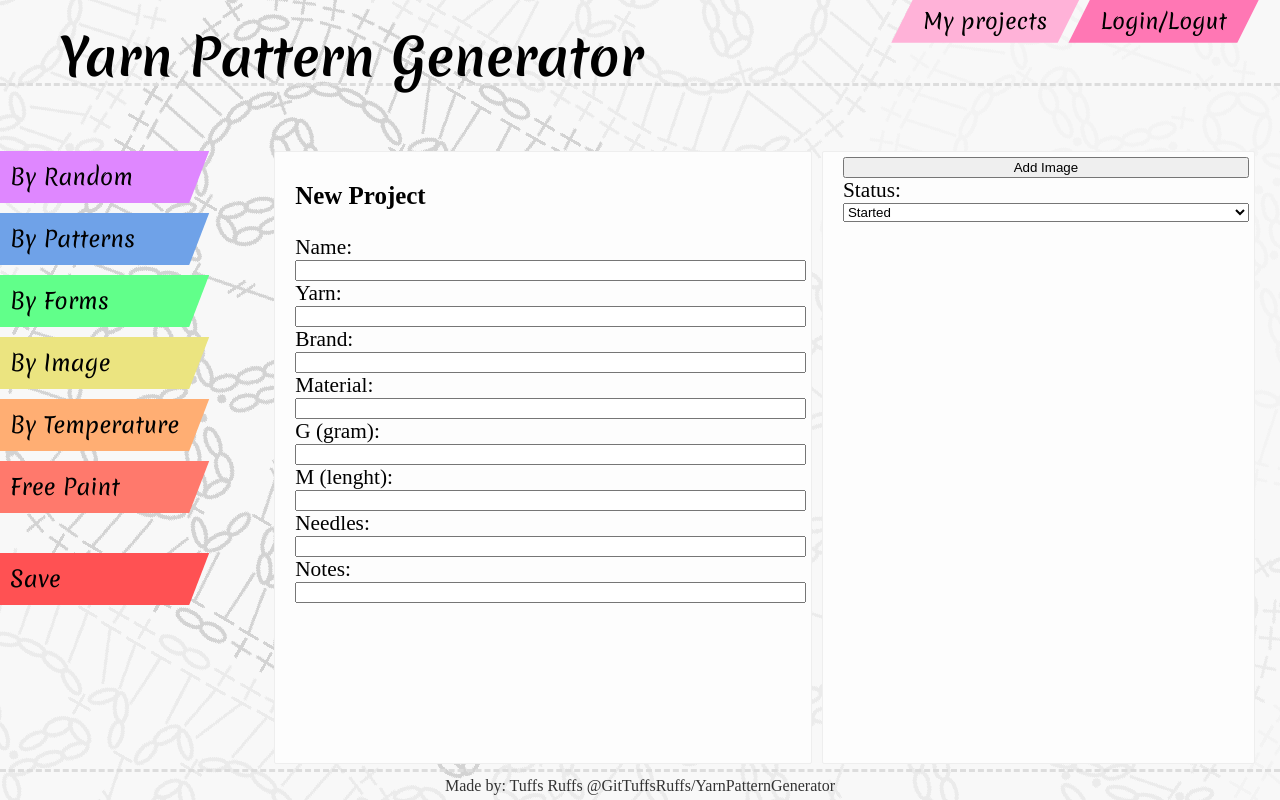
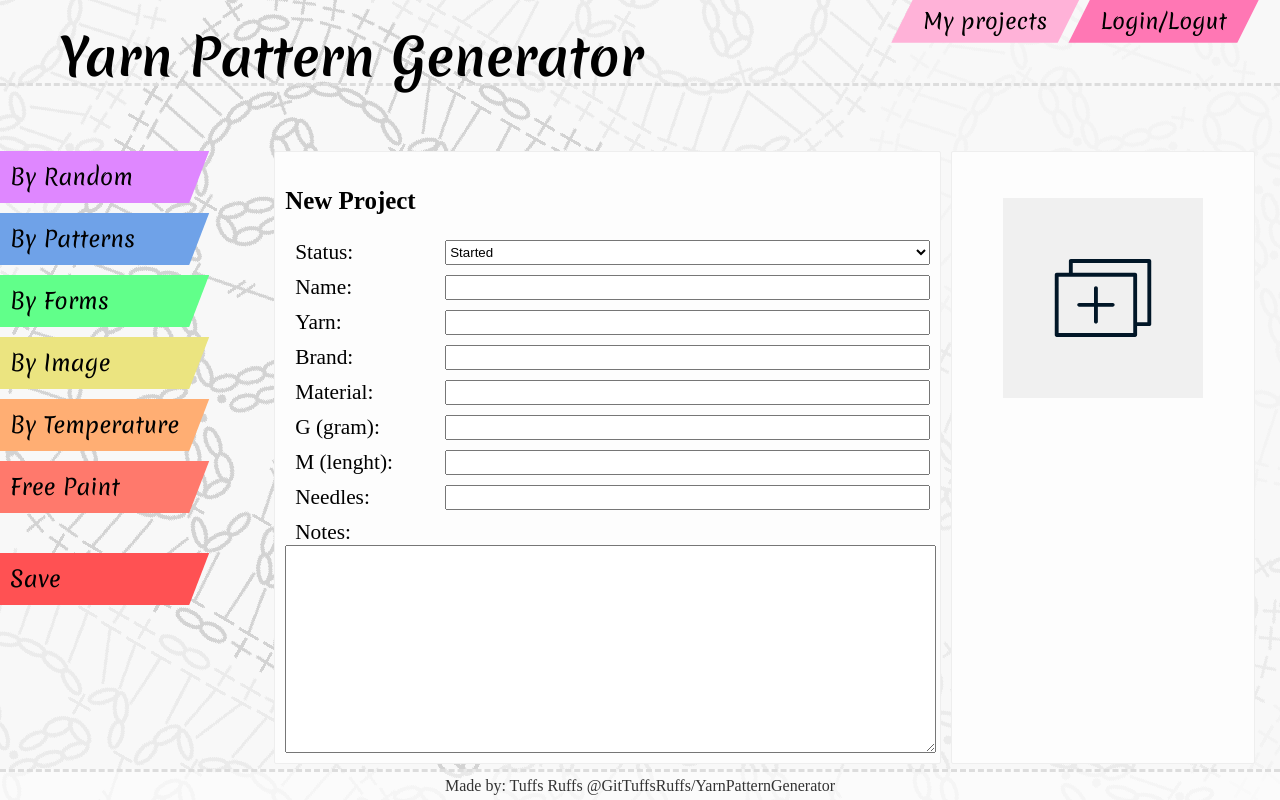
Before and after one commit to GitTuffsRuffs/YarnPatternGenerator, a Vue app in the folder front/: page /newproject in a window 1280 px wide. Built offline with nearby package versions, Linux system fonts and the light colour scheme.

Commit message:
Fixt new project view

```diff
--- a/front/src/App.vue
+++ b/front/src/App.vue
@@ -1,6 +1,5 @@
 <template>
     <div id="app">
-        <div id="BGimage">
             <YearnHeader/>
 
             <div id="ContentAll">
@@ -9,7 +8,6 @@
             </div>
 
             <YarnFooter/>
-        </div>
     </div>
 </template>
 
@@ -22,13 +20,9 @@
         margin: 0;
     }
 
-    #BGimage {
+    #app {
         background-image: url("assets/img/Squer4.png");
         background-repeat: no-repeat;
-        display: flex;
-        flex-direction: column;
-        min-height: 100vh;
-        margin: 0;
     }
 
     #ContentAll {
--- a/front/src/components/YarnFooter.vue
+++ b/front/src/components/YarnFooter.vue
@@ -16,6 +16,7 @@
         font-size: 12pt;
         color: #333333;
         border-top: 3px dashed #dddddd;
+        background-color: rgba(255,255,255,0.5);
 
         a {
             color: inherit;
--- a/front/src/views/NewProject.vue
+++ b/front/src/views/NewProject.vue
@@ -1,37 +1,39 @@
 <template>
-    <main id="MainBord">
+    <main id="MainProject">
 
         <div id="project">
             <h3>New Project</h3>
 
-            <span>Name:</span><input type="text" name="name">
-            <span>Yarn:</span><input type="text" name="yarn">
-            <span>Brand:</span><input type="text" name="brand">
-            <span>Material:</span><input type="text" name="material">
-            <span>G (gram):</span><input type="number" name="gram" min="0">
-            <span>M (lenght):</span><input type="number" name="lenght" min="0">
-            <span>Needles:</span><input type="text" name="needlse">
-            <span>Notes:</span><input type="text" name="notes">
+            <label>
+                <span>Status:</span>
+                <select> <!-- loop status from db? -->
+                    <option value="started">Started</option>
+                    <option value="paused">Paused</option>
+                    <option value="done">Done</option>
+                    <option value="canceled">Canceled</option>
+                </select>
+            </label>
 
+            <label><span>Name:</span><input type="text" name="name"> </label>
+            <label><span>Yarn:</span><input type="text" name="yarn"> </label>
+            <label><span>Brand:</span><input type="text" name="brand"> </label>
+            <label><span>Material:</span><input type="text" name="material"> </label>
+            <label><span>G (gram):</span><input type="number" name="gram" min="0"> </label>
+            <label><span>M (lenght):</span><input type="number" name="lenght" min="0"></label>
+            <label><span>Needles:</span><input type="text" name="needlse"> </label>
+            <label class="area"><span>Notes:</span><textarea name="notes"></textarea> </label>
         </div>
 
         <div>
-            <input type="button" name="img" value="Add Image"/>
-            Status:
-            <select> <!-- loop status from db? -->
-                <option value="started">Started</option>
-                <option value="paused">Paused</option>
-                <option value="done">Done</option>
-                <option value="canceled">Canceled</option>
-            </select>
-
+            <button type="button"><img :src="require('../assets/img/add-img.svg')" /></button>
         </div>
 
     </main>
 </template>
 
 <style lang="less">
-    #MainBord {
+    #MainProject {
+        display: flex;
         flex-grow: 1;
         margin-top: 40px;
         margin-right: 20px;
@@ -39,17 +41,61 @@
         font-size: 16pt;
     }
 
-    #MainBord > div {
+    #MainProject > div {
         display: flex;
+        background-color: #fdfdfd;
+        border: solid #eeeeee 1px;
+        margin: 5px;
+        padding: 10px;
+        border-radius: 2px;
         flex-direction: column;
-        flex-grow: 1;
-        padding-left: 20px;
+
+        > button {
+            background-color: transparent;
+            border: none;
+            margin: 35px;
+
+            > img {
+                height: 200px;
+            }
+        }
+
     }
 
     #project {
         background-color: #fdfdfd;
         border: solid #eeeeee 1px;
         border-radius: 2px;
+        flex-grow: 1;
+
+        > label {
+            display: flex;
+            margin-bottom: 10px;
+
+            &.area {
+                flex-grow: 1;
+                flex-direction: column;
+                margin-bottom: 0px;
+
+                > textarea {
+                    flex-grow: 1;
+                    width: 100%;
+                }
+            }
+
+            > span {
+                width: 150px;
+                padding-left: 10px;
+            }
+
+            > input {
+                flex-grow: 1;
+            }
+
+            > select {
+                flex-grow: 1;
+            }
+        }
     }
 
 </style>
--- a/front/src/views/Projects.vue
+++ b/front/src/views/Projects.vue
@@ -46,12 +46,12 @@
 <style lang="less">
     #MainBord {
         display: flex;
-        flex-direction: row;
-        flex-grow: 1;
-        margin-top: 100px;
         margin-right: 20px;
         margin-left: 20px;
         font-size: 16pt;
+        flex-wrap: wrap;
+        align-content: flex-start;
+        flex-grow: 1;
     }
 
     #MainBord > div {
@@ -81,14 +81,14 @@
         list-style-type: none;
     }
 
-    #NewProject {
+    #MainBord > #NewProject {
         background-color: #ffb2d8;
         transition: background-color .5s;
         font-size: 16pt;
         text-align: center;
         margin: 20px;
-        width: 180px;
         clip-path: polygon(1.5em 0, 100% 0, calc(100% - 1em) 2em, 0.5em 2em);
+        width: 100%;
 
         a {
             color: inherit;
```
Also changed, not shown: front/src/assets/img/add-img.svg (added).
